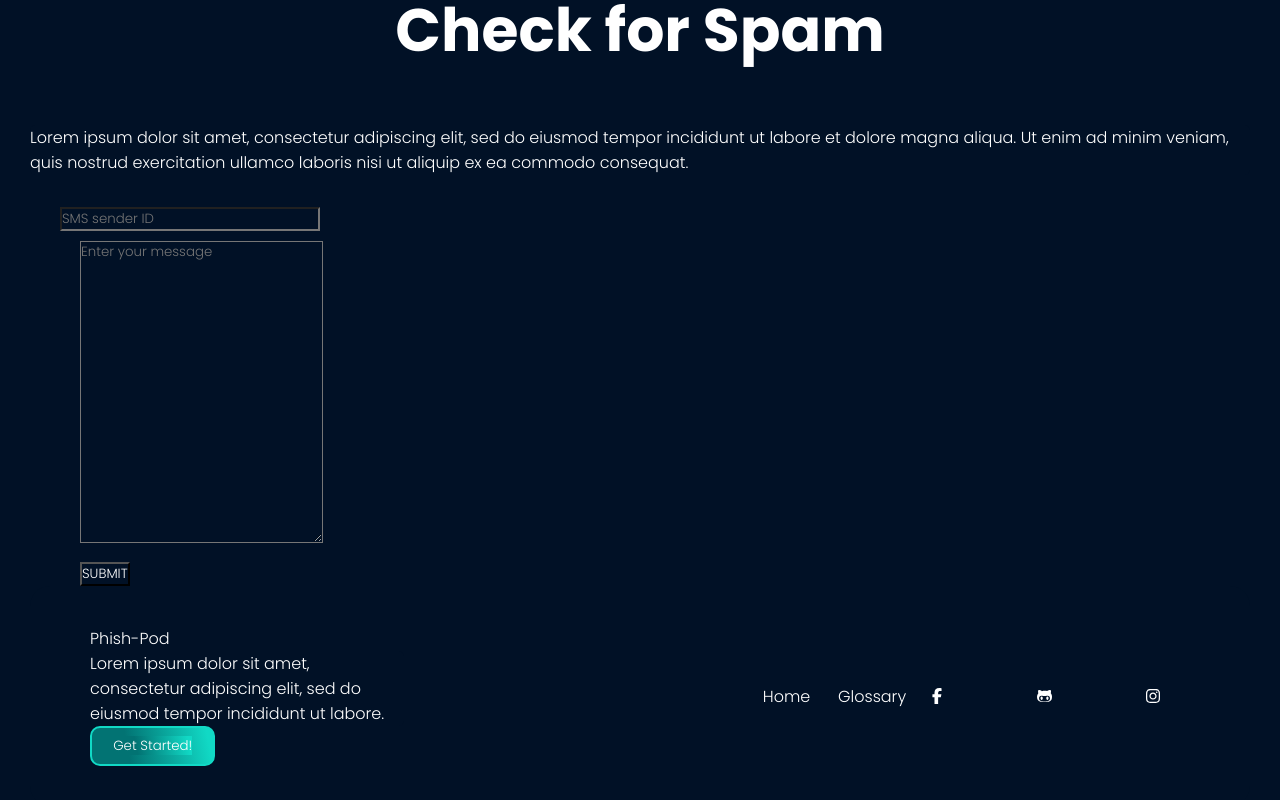
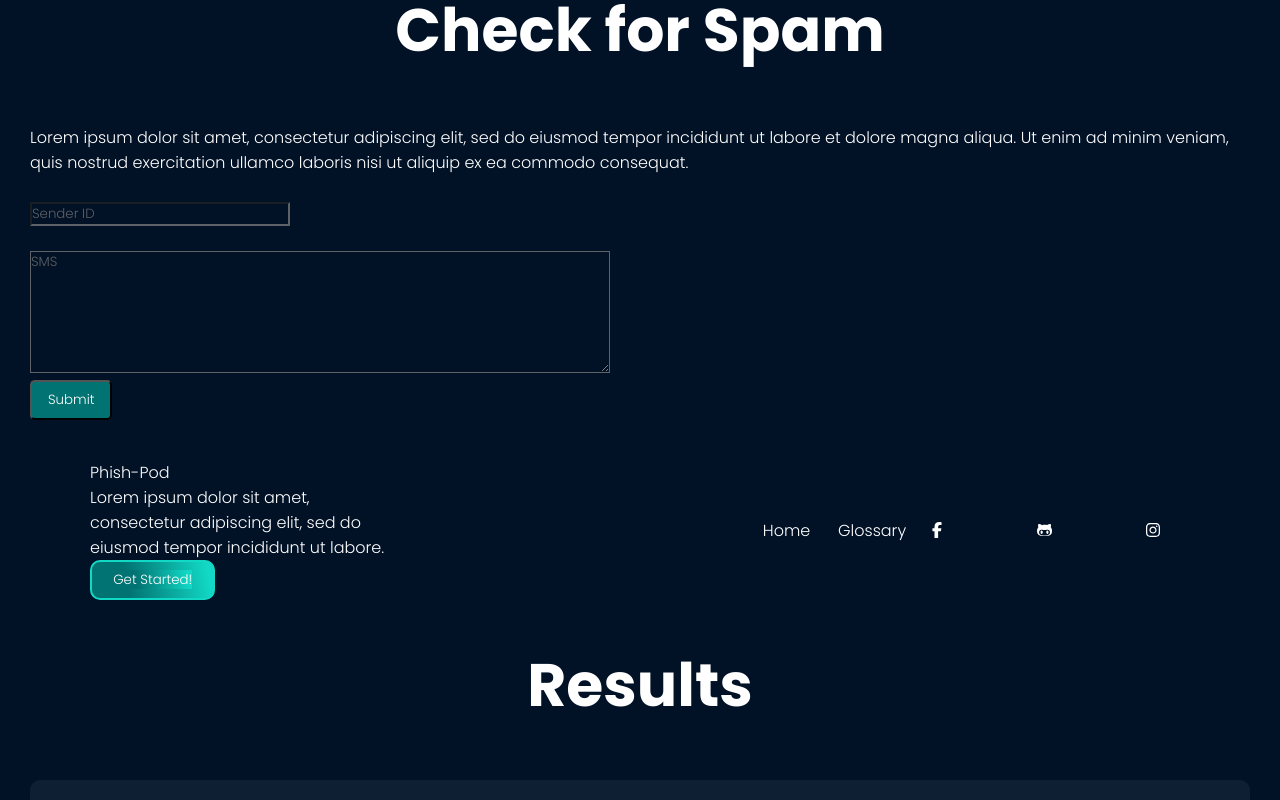
Before and after one commit to niyashiyas/Phish-Pod, a React (Create React App) app: page / in a window 1280 px wide. Shown: the part 520-1320 px from the top of the page. Built offline with nearby package versions, Linux system fonts and the light colour scheme.

Commit message:
form revamp

```diff
--- a/src/components/Form.css
+++ b/src/components/Form.css
@@ -1,21 +1,21 @@
-@import url('https://fonts.googleapis.com/css2?family=Poppins:wght@300;700&family=Ubuntu:ital,wght@1,700&display=swap');
+.checkSpam {
+  display: flex;
+}
+.checkContent {
+  display: flex;
+  flex-direction: column;
+}
+input,
+textarea {
+  background-color: "#EDF2F4";
+  color: aliceblue;
+  opacity: 0.8;
+}
 
-.page-2{
-    height:100vh;
+.submitSpamButton {
+  color: white;
+  background: #027373;
+  border-radius: 5px;
+  padding: 8px 16px;
+  font-weight: 500;
 }
-.sms-id{
-    margin-left:30px;
-    margin-top:30px;
-    font-family: 'Poppins';
-}
-.sms{
-    margin-left:50px;
-    margin-top:10px;
-    font-family: 'Poppins';
-}
-.submit{
-    margin-left:50px;
-    margin-top:10px;
-    color: white;
-    font-family: 'Poppins';
-}
--- a/src/components/Form.js
+++ b/src/components/Form.js
@@ -77,7 +77,7 @@
   return (
     <>
     <div>
-      <h1>Check for Spam</h1>
+      {/* <h1>Check for Spam</h1>
     </div>
     <div>
       <p>Lorem ipsum dolor sit amet, consectetur adipiscing elit, sed do eiusmod tempor incididunt ut labore et dolore magna aliqua. Ut enim ad minim veniam, quis nostrud exercitation ullamco laboris nisi ut aliquip ex ea commodo consequat.</p>
@@ -101,7 +101,20 @@
         </div>
       </form>
       <div className="submit">
-        <button style={{color: "white"}} onClick={tProcess}>SUBMIT</button>
+        <button style={{color: "white"}} onClick={tProcess}>SUBMIT</button> */}
+        <h1>Check for Spam</h1>
+        <div className="checkSpam">
+          <div className="checkContent">
+            <p>Lorem ipsum dolor sit amet, consectetur adipiscing elit, sed do eiusmod tempor incididunt ut labore et dolore magna aliqua. Ut enim ad minim veniam, quis nostrud exercitation ullamco laboris nisi ut aliquip ex ea commodo consequat.</p>
+            <br />
+            <form>
+              <input type="text" id="name" name="name" placeholder="Sender ID"/><br/><br />
+              <textarea id="message" name="message" rows="6" cols="50" placeholder="SMS"></textarea><br/>
+              <button type="submit" className="submitSpamButton">Submit</button>
+            </form>
+          </div>
+          <div className="checkHelp"></div>
+        </div>
       </div>
     </>
   );
```
